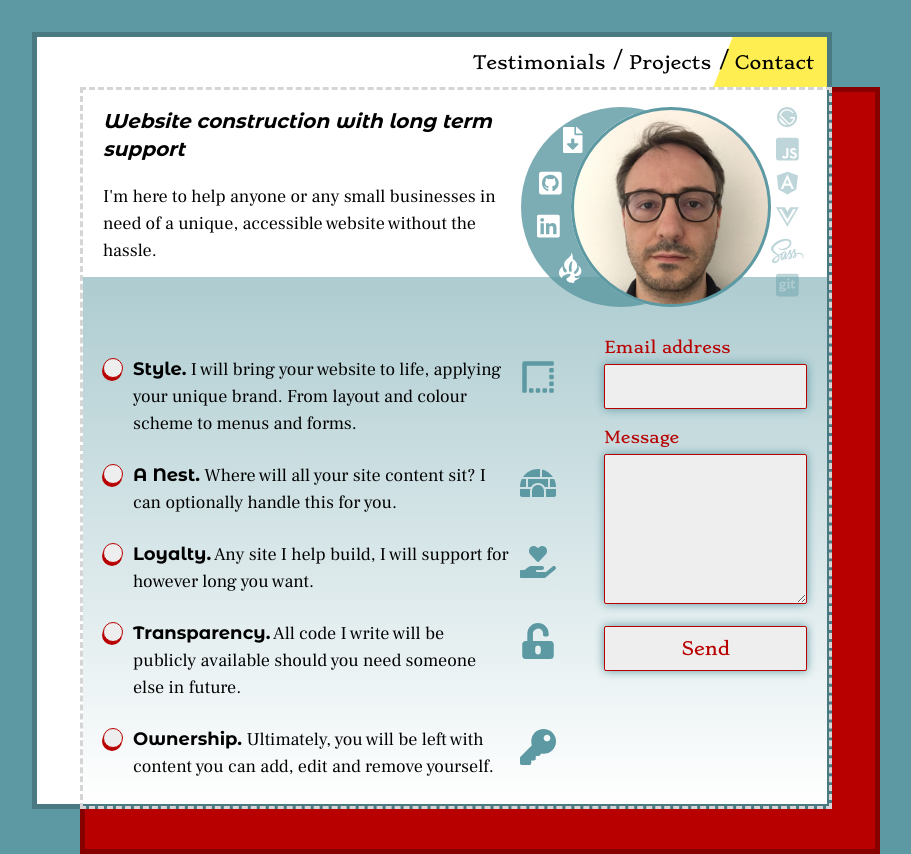
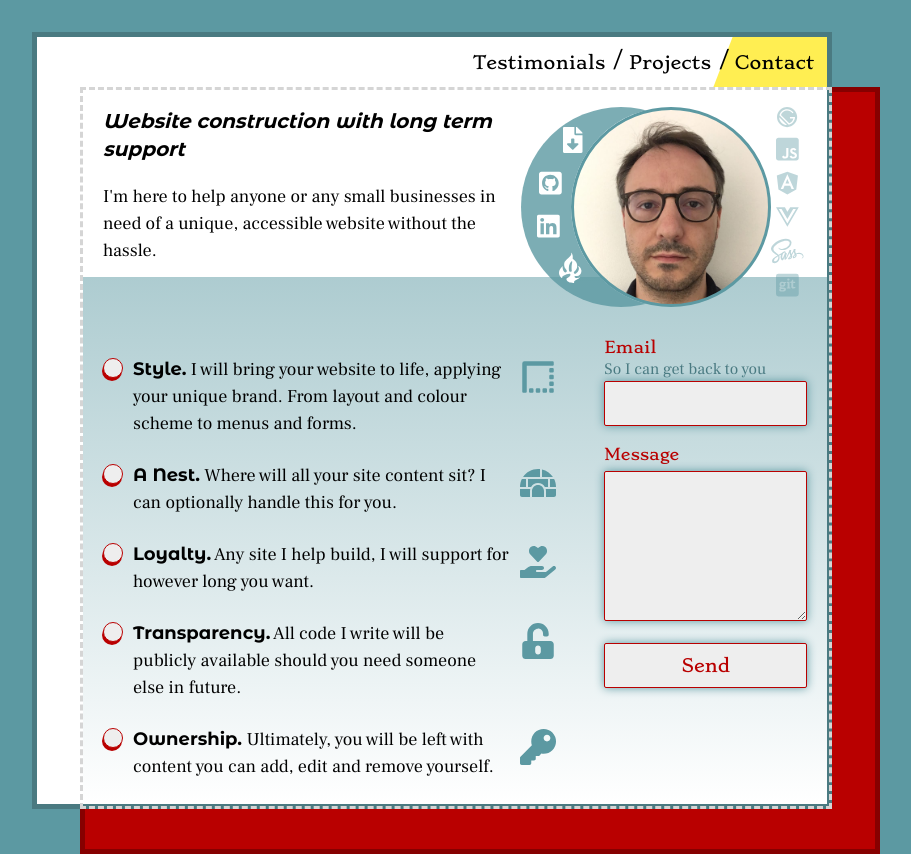
Before and after one commit to julian-garcia/julian-garcia, a Vue app: page / in a window 1280 px wide. Shown: the whole page, without its empty margins (208-1119 px from the left). Built offline with nearby package versions, Linux system fonts and the light colour scheme; no server answers.

Commit message:
Content corrections

```diff
--- a/src/components/FormInput.vue
+++ b/src/components/FormInput.vue
@@ -1,5 +1,6 @@
 <template>
   <label :for="name">{{ label }}</label>
+  <p class="hint" v-if="hint">{{ hint }}</p>
   <input
     v-if="type === 'text' || type === 'email'"
     :type="type"
@@ -20,7 +21,7 @@
 <script>
 export default {
   name: "FormInput",
-  props: ["type", "name", "label"],
+  props: ["type", "name", "label", "hint"],
   methods: {
     handleInput(e) {
       this.$emit(`update:${this.$props.name}`, e.target.value);
@@ -59,4 +60,9 @@ input:focus,
 textarea:focus {
   outline: none;
 }
+.hint {
+  color: darken($primaryColour, 10);
+  font-size: 16px;
+  margin-top: -7px;
+}
 </style>
--- a/src/pages/ContactPage.vue
+++ b/src/pages/ContactPage.vue
@@ -49,7 +49,8 @@
       <FormInput
         type="email"
         name="emailAddress"
-        label="Email address"
+        label="Email"
+        hint="So I can get back to you"
         v-model:emailAddress="emailAddress"
       />
       <FormInput
--- a/src/pages/TestimonialsPage.vue
+++ b/src/pages/TestimonialsPage.vue
@@ -15,7 +15,7 @@
         Thank you so much for your work on the KEIGWIN + COMPANY website - I
         absolutely love what you created - stylish, simple and functional. I
         also heard nothing but positive feedback about working with you. You
-        have the magic combination of “talent” and “great to work with”. I hope
+        have the magic combination of "talent" and "great to work with". I hope
         we all get to work together in the future.
       </p>
       <h2 class="person">Larry Keigwin,<br />Keigwin + Company</h2>
```
